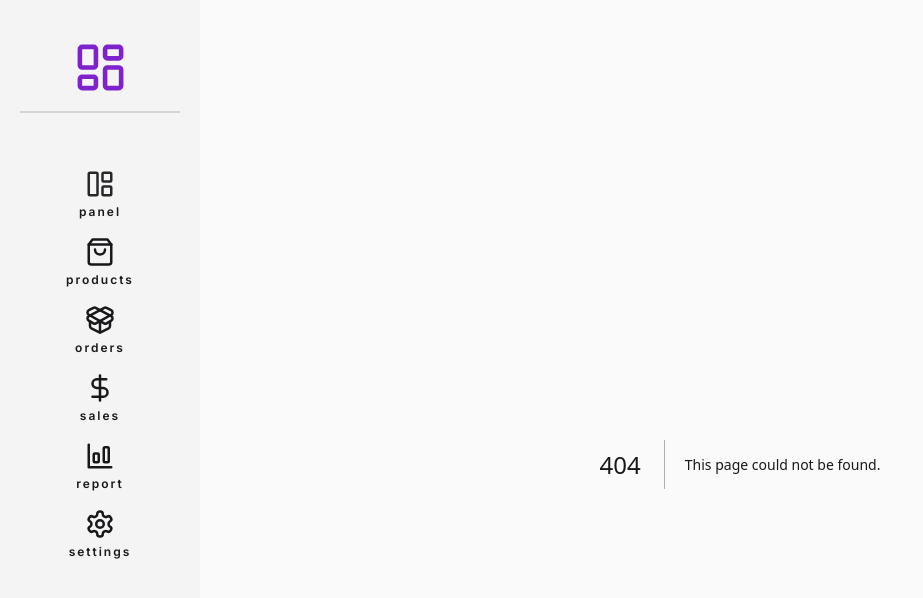
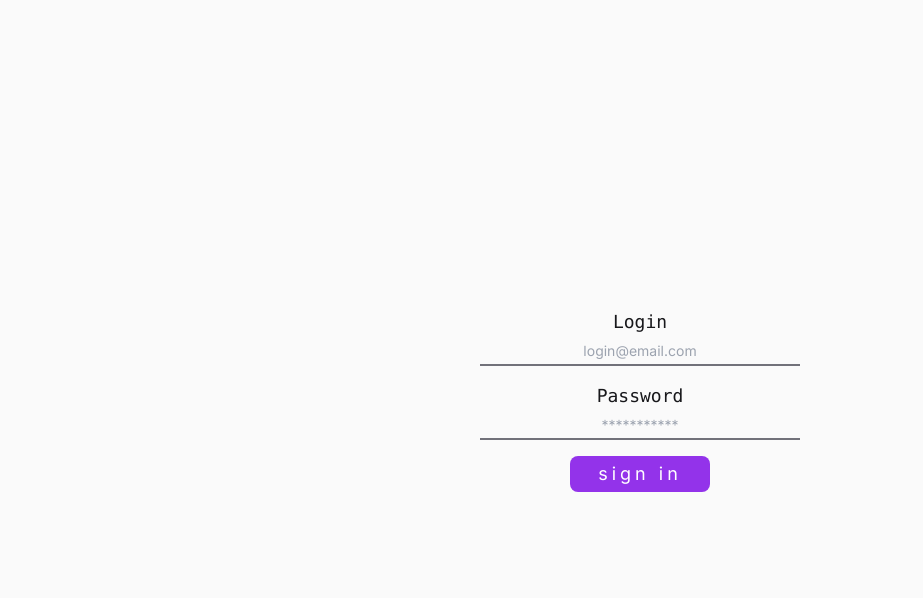
Before and after one commit to lucasWeirich/dashboard-nextjs, a Next.js app: page /login in a window 1280 px wide. Before the commit this address had no page. Shown: the top 598 px of the page, without its empty margins (0-923 px from the left). Built offline with nearby package versions, Linux system fonts and the light colour scheme.

Commit message:
feat: added login system with authentication

```diff
--- a/package.json
+++ b/package.json
@@ -17,6 +17,8 @@
     "axios": "^1.4.0",
     "eslint": "8.45.0",
     "eslint-config-next": "13.4.10",
+    "js-cookie": "^3.0.5",
+    "jwt-decode": "^3.1.2",
     "lucide-react": "^0.261.0",
     "next": "13.4.10",
     "postcss": "8.4.26",
@@ -25,5 +27,8 @@
     "react-toastify": "^9.1.3",
     "tailwindcss": "3.3.3",
     "typescript": "5.1.6"
+  },
+  "devDependencies": {
+    "@types/js-cookie": "^3.0.3"
   }
 }
--- /dev/null
+++ b/src/app/api/auth/logout/route.ts
@@ -0,0 +1,11 @@
+import { NextRequest, NextResponse } from 'next/server'
+
+export async function GET(req: NextRequest) {
+  const redirectURL = new URL('/login', req.url)
+
+  return NextResponse.redirect(redirectURL, {
+    headers: {
+      'Set-Cookie': `token=; Path=/; max-age=0`,
+    },
+  })
+}
--- a/src/app/api/auth/route.ts
+++ /dev/null
@@ -1,5 +0,0 @@
-import { NextRequest } from "next/server";
-
-export async function POST(req: NextRequest) {
-  console.log(req.body)
-}
--- a/src/app/layout.tsx
+++ b/src/app/layout.tsx
@@ -7,8 +7,10 @@ import LoadingInitial from './loadings/loadingInitial'
 import { useState, useEffect } from 'react'
 import SideBar from '@/components/SideBar'
 import { useLightDarkTheme } from '@/hooks/useLightDarkTheme'
-import { ToastContainer, toast } from 'react-toastify';
+import { ToastContainer } from 'react-toastify';
 import 'react-toastify/dist/ReactToastify.css';
+import { usePathname, useRouter } from 'next/navigation'
+import Cookies from 'js-cookie';
 
 const inter = Inter({ subsets: ['latin'] })
 
@@ -22,9 +24,17 @@ export default function RootLayout({
 }: {
   children: React.ReactNode
 }) {
-  const [loading, setLoading] = useState(true);
+  const router = useRouter()
+  const hasTokenCookie = !!Cookies.get('token');
+
+  const [loading, setLoading] = useState(true)
+  const pathname = usePathname()
+  const isLoginPage = pathname === '/login'
 
   useEffect(() => {
+    if (!hasTokenCookie && !isLoginPage)
+      router.push('/')
+
     if (document.readyState === 'complete')
       setLoading(false);
   }, []);
@@ -37,7 +47,11 @@ export default function RootLayout({
         {loading ? <LoadingInitial /> : null}
 
         {!loading && <>
-          <SideBar />
+
+          {!isLoginPage &&
+            <SideBar />
+          }
+
           <main className="overflow-x-auto w-full py-16 px-10">
             {children}
           </main>
--- /dev/null
+++ b/src/app/login/page.tsx
@@ -0,0 +1,81 @@
+"use client"
+
+import Button from "@/components/Button"
+import Input from "@/components/Input"
+import { api } from "@/lib/api"
+import { useRouter } from "next/navigation"
+import { FormEvent, useState } from "react"
+import Cookie from 'js-cookie'
+import LoadingForm from "../loadings/loadingForm"
+
+export default function Login() {
+  const router = useRouter()
+  const [isLoading, setIsLoading] = useState(false)
+
+  async function handleFormLogin(e: FormEvent<HTMLFormElement>) {
+    e.preventDefault()
+    setIsLoading(true)
+
+    const formData = new FormData(e.currentTarget)
+    const data = {
+      login: formData.get('login'),
+      password: formData.get('password'),
+    }
+
+    try {
+      const loginResponse = await api.post('/login', data);
+      const { token } = loginResponse.data
+
+      Cookie.set('token', token, {
+        expires: 60 * 60 * 2, // 2h in seconds
+        path: '/'
+      })
+
+      router.push('/')
+    } catch (err) {
+      // Tratar erro de dados invalidos
+      alert('Error - Dados Inválidos')
+      console.log(err)
+    } finally {
+      setIsLoading(false)
+    }
+  }
+
+  return <>
+    <form
+      onSubmit={handleFormLogin}
+      className="flex flex-col justify-center gap-4 m-auto max-w-xs h-full text-center"
+    >
+      <Input
+        label="Login"
+        tagIdentity="login"
+        placeholder="login@email.com"
+        required
+        style={{ textAlign: 'center' }}
+      />
+
+      <Input
+        type="password"
+        label="Password"
+        tagIdentity="password"
+        placeholder="***********"
+        autoComplete="off"
+        required
+        style={{ textAlign: 'center' }}
+      />
+
+      <div className="flex justify-center">
+        <Button
+          type="submit"
+          variant="primary"
+          label="Sign In"
+        />
+      </div>
+    </form>
+
+    {
+      isLoading &&
+      <LoadingForm />
+    }
+  </>
+}
--- /dev/null
+++ b/src/app/orders/page.tsx
@@ -0,0 +1,5 @@
+export default function Orders() {
+  return <div>
+    Orders
+  </div>
+}
--- /dev/null
+++ b/src/components/LoginLayout.tsx
@@ -0,0 +1,39 @@
+"use client"
+
+import React, { useState, useEffect } from 'react';
+import { Inter } from 'next/font/google';
+import { useLightDarkTheme } from '@/hooks/useLightDarkTheme';
+import { ToastContainer } from 'react-toastify';
+import 'react-toastify/dist/ReactToastify.css';
+
+const inter = Inter({ subsets: ['latin'] });
+
+export default function LoginLayout({ children }: { children: React.ReactNode }) {
+  const [loading, setLoading] = useState(true);
+
+  useEffect(() => {
+    if (document.readyState === 'complete') setLoading(false);
+  }, []);
+
+  useLightDarkTheme();
+
+  return (
+    <html lang="en">
+      <body className={`${inter.className} flex h-screen bg-zinc-50 dark:bg-zinc-900 text-zinc-900 dark:text-zinc-100`}>
+        {loading ? null : (
+          <>
+            <main className="overflow-x-auto w-full py-16 px-10">
+              {children}
+            </main>
+            {/* ToastContainer precisa ficar dentro da verificação de loading para não interferir no loading */}
+            <ToastContainer
+              position="bottom-right"
+              theme={localStorage.theme || 'dark'}
+              autoClose={3000}
+            />
+          </>
+        )}
+      </body>
+    </html>
+  );
+}
--- a/src/lib/api.ts
+++ b/src/lib/api.ts
@@ -1,5 +1,5 @@
 import axios from 'axios'
 
 export const api = axios.create({
-  baseURL: 'http://localhost:3000',
+  baseURL: 'http://localhost:3333',
 })
```
Also changed, not shown: src/lib/auth.ts (added, +22 -0 lines), src/middleware.ts (added, +25 -0 lines), 1 other file (tests, documents, lock files or other folders).
